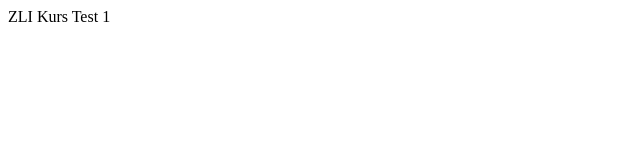
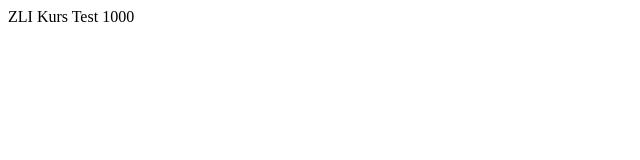
Before and after one commit to benschwarz1982/test, a plain HTML site: page index.html in a window 1280 px wide. Shown: the full height of the page, 0-640 px from the left. Drawn offline with Linux system fonts and the light colour scheme.

Commit message:
commit 6

```diff
--- a/index.html
+++ b/index.html
@@ -1,5 +1,5 @@
 <html>
     <body>
-        ZLI Kurs Test 1
+        ZLI Kurs Test 1000
     </body>
 </html>
```
